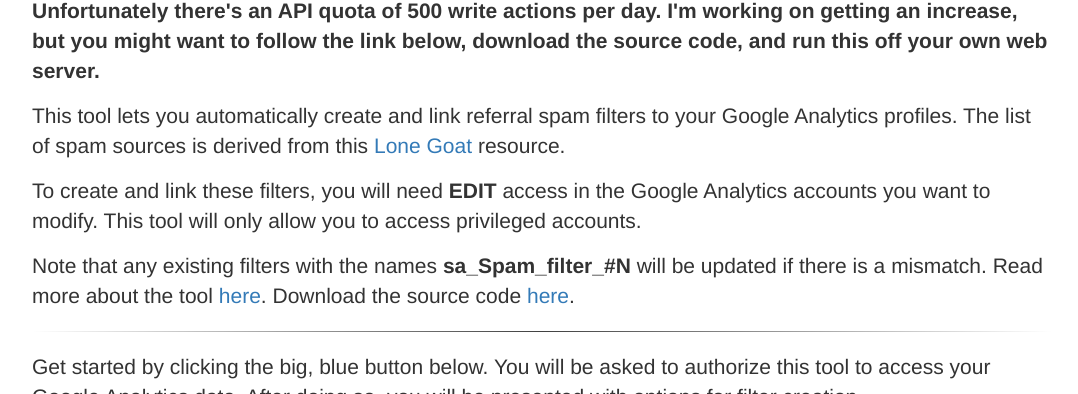
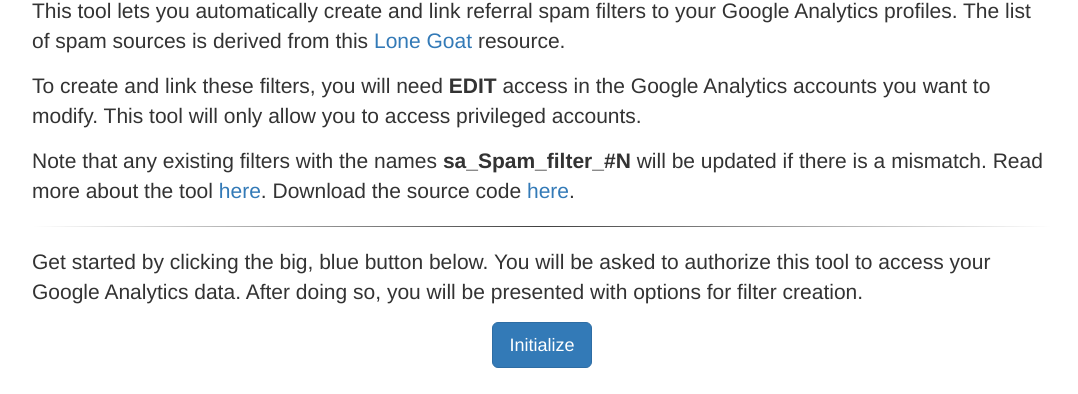
Before and after one commit to sahava/spam-filter-tool, a plain HTML site: page index.html in a window 1280 px wide. Shown: the part 215-609 px from the top of the page, without its empty margins (98-1176 px from the left). Drawn offline with nearby package versions, Linux system fonts and the light colour scheme.

Commit message:
Updated index template

```diff
--- a/index.html
+++ b/index.html
@@ -6,11 +6,9 @@
   <link rel="stylesheet" href="https://maxcdn.bootstrapcdn.com/bootstrap/3.3.4/css/bootstrap.min.css">
 </head>
 <body class="cover full">
-
 <div class="container">
   <div class="jumbotron coverbox clearfix">
     <h1>Spam Filter Installer</h1>
-    <p><strong>Unfortunately there's an API quota of 500 write actions per day. I'm working on getting an increase, but you might want to follow the link below, download the source code, and run this off your own web server.</strong></p>
     <p>This tool lets you automatically create and link referral spam filters to your Google Analytics profiles. The list of spam sources is derived from this <a href="http://lonegoatuk.tumblr.com/post/107307494431/google-analytics-referral-spambot-list">Lone Goat</a> resource.</p>
     <p>To create and link these filters, you will need <strong>EDIT</strong> access in the Google Analytics accounts you want to modify. This tool will only allow you to access privileged accounts.</p>
     <p>Note that any existing filters with the names <strong>sa_Spam_filter_#N</strong> will be updated if there is a mismatch. Read more about the tool <a href="http://www.simoahava.com/analytics/spam-filter-insertion-tool/">here</a>. Download the source code <a href="https://github.com/sahava/spam-filter-tool">here</a>.</p>
```
Also changed, not shown: 2 other files.
